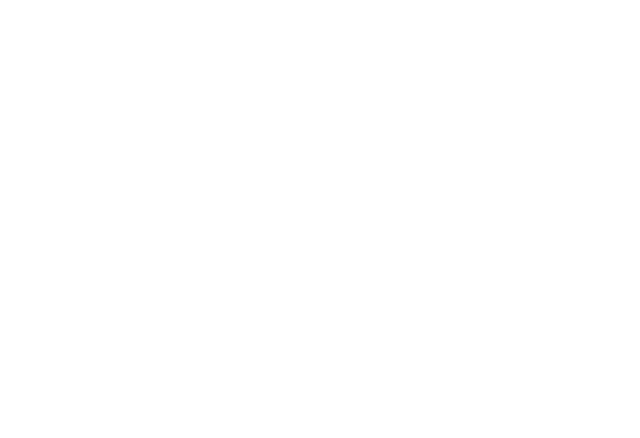
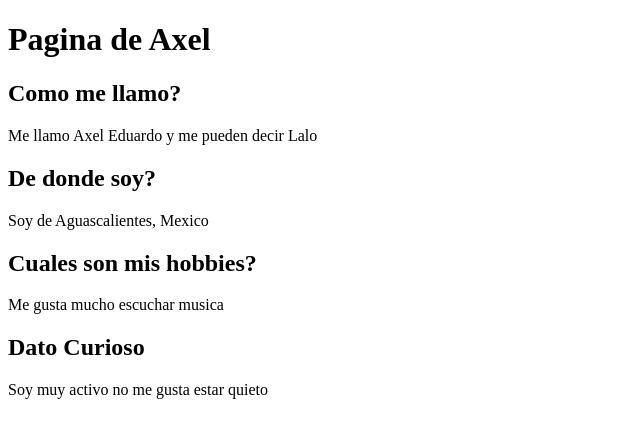
Before and after one commit to DonnLalo/Practica1, a plain HTML site: page index.html in a window 1280 px wide. Shown: the whole page, without its empty margins (0-640 px from the left). Drawn offline with Linux system fonts and the light colour scheme.

Commit message:
Update index

```diff
--- a/index.html
+++ b/index.html
@@ -5,10 +5,28 @@
     <meta charset="UTF-8">
     <meta http-equiv="X-UA-Compatible" content="IE=edge">
     <meta name="viewport" content="width=device-width, initial-scale=1.0">
-    <title>Document</title>
+    <title>Practica Uno</title>
 </head>
 
 <body>
+    <header>
+        <h1>Pagina de Axel</h1>
+    </header>
+    <article>
+        <h2>Como me llamo?</h2>
+        <p>Me llamo Axel Eduardo y me pueden decir Lalo</p>
+
+        <h2>De donde soy?</h2>
+        <p>Soy de Aguascalientes, Mexico</p>
+
+        <h2>Cuales son mis hobbies?</h2>
+        <p>Me gusta mucho escuchar musica</p>
+
+        <h2>Dato Curioso</h2>
+        <p>Soy muy activo no me gusta estar quieto</p>
+
+        <p></p>
+    </article>
 
 </body>
 
```
